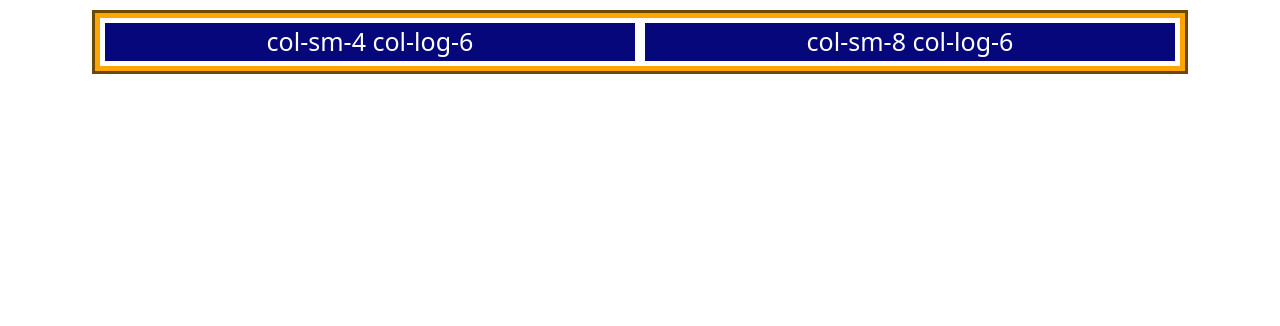
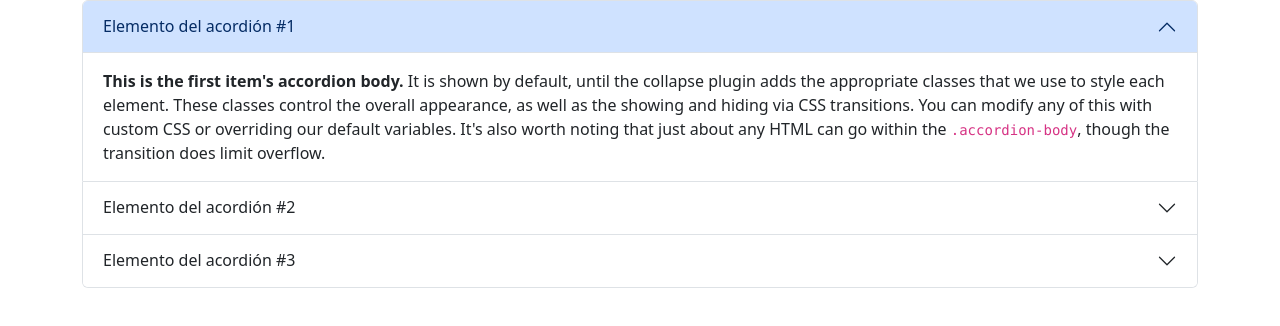
Before and after one commit to Santi2007939/Curso-fCC-Bootstrap, a plain HTML site: page index.html in a window 1280 px wide. Drawn offline with nearby package versions, Linux system fonts and the light colour scheme.

Commit message:
Componente acordion ejemplo

```diff
--- a/index.html
+++ b/index.html
@@ -10,30 +10,48 @@
   <title>Document</title>
 
   <style>
-    .row {
-      background-color: orange;
-      border: 3px solid rgb(110 73 5);
-      padding: 5px;
-      margin: 10px;
-    }
 
-    .columna {
-      color: white;
-      font-size: 25px;
-      background-color: #05077b;
-      border: 5px solid white;
-    }
   </style>
 
 </head>
 <body>
-  <div class="container text-center">
-    <div class="row">
-      <div class="col-sm-4 col-lg-6  columna">
-        col-sm-4 col-log-6
+  <div class="container">
+    <div class="accordion" id="accordionExample">
+      <div class="accordion-item">
+        <h2 class="accordion-header" id="headingOne">
+          <button class="accordion-button" type="button" data-bs-toggle="collapse" data-bs-target="#collapseOne" aria-expanded="true" aria-controls="collapseOne">
+            Elemento del acordión #1
+          </button>
+        </h2>
+        <div id="collapseOne" class="accordion-collapse collapse show" aria-labelledby="headingOne" data-bs-parent="#accordionExample">
+          <div class="accordion-body">
+            <strong>This is the first item's accordion body.</strong> It is shown by default, until the collapse plugin adds the appropriate classes that we use to style each element. These classes control the overall appearance, as well as the showing and hiding via CSS transitions. You can modify any of this with custom CSS or overriding our default variables. It's also worth noting that just about any HTML can go within the <code>.accordion-body</code>, though the transition does limit overflow.
+          </div>
+        </div>
       </div>
-      <div class="col-sm-8 col-lg-6 columna">
-        col-sm-8 col-log-6
+      <div class="accordion-item">
+        <h2 class="accordion-header" id="headingTwo">
+          <button class="accordion-button collapsed" type="button" data-bs-toggle="collapse" data-bs-target="#collapseTwo" aria-expanded="false" aria-controls="collapseTwo">
+            Elemento del acordión #2
+          </button>
+        </h2>
+        <div id="collapseTwo" class="accordion-collapse collapse" aria-labelledby="headingTwo" data-bs-parent="#accordionExample">
+          <div class="accordion-body">
+            <strong>This is the second item's accordion body.</strong> It is hidden by default, until the collapse plugin adds the appropriate classes that we use to style each element. These classes control the overall appearance, as well as the showing and hiding via CSS transitions. You can modify any of this with custom CSS or overriding our default variables. It's also worth noting that just about any HTML can go within the <code>.accordion-body</code>, though the transition does limit overflow.
+          </div>
+        </div>
+      </div>
+      <div class="accordion-item">
+        <h2 class="accordion-header" id="headingThree">
+          <button class="accordion-button collapsed" type="button" data-bs-toggle="collapse" data-bs-target="#collapseThree" aria-expanded="false" aria-controls="collapseThree">
+            Elemento del acordión #3
+          </button>
+        </h2>
+        <div id="collapseThree" class="accordion-collapse collapse" aria-labelledby="headingThree" data-bs-parent="#accordionExample">
+          <div class="accordion-body">
+            <strong>This is the third item's accordion body.</strong> It is hidden by default, until the collapse plugin adds the appropriate classes that we use to style each element. These classes control the overall appearance, as well as the showing and hiding via CSS transitions. You can modify any of this with custom CSS or overriding our default variables. It's also worth noting that just about any HTML can go within the <code>.accordion-body</code>, though the transition does limit overflow.
+          </div>
+        </div>
       </div>
     </div>
   </div>
```
